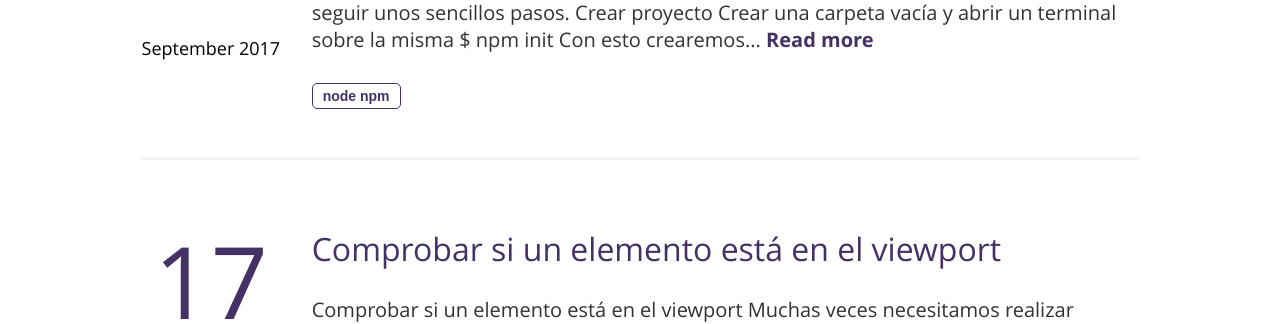
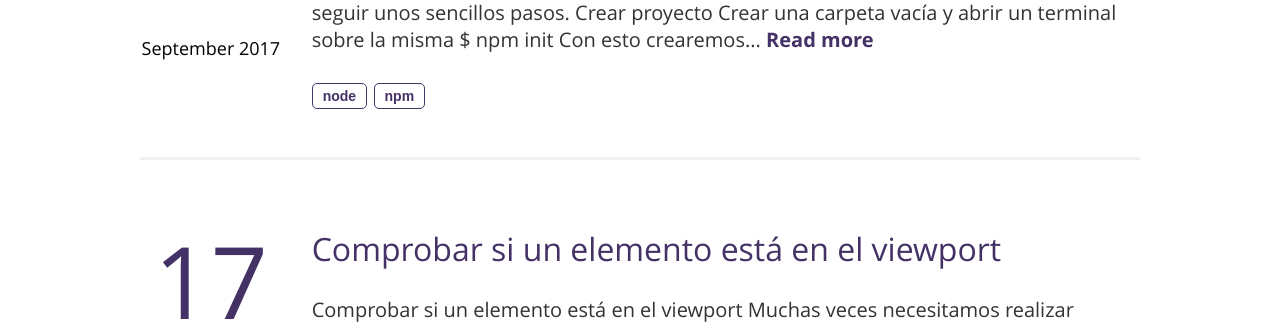
Before and after one commit to yagopv/yagopv.github.io, a Jekyll site: the page built from index.html, in a window 1280 px wide and 900 px high, scrolled down 892 px. Shown: the part 172-496 px from the top of the window. Built offline with Jekyll 4.4.1, drawn with Linux system fonts in a browser that asks for light colours; some web fonts are replaced; the list of posts is cut into pages by our own code.

```diff
--- a/_posts/2017-09-08-crear-y-publicar-modulos-en-npm.markdown
+++ b/_posts/2017-09-08-crear-y-publicar-modulos-en-npm.markdown
@@ -3,7 +3,8 @@ layout: post
 title: Crear y publicar módulos en npm
 date: '2017-09-08 13:43:16'
 tags:
-- node npm
+- node
+- npm
 categories:
 - Frontend
 ---
```
